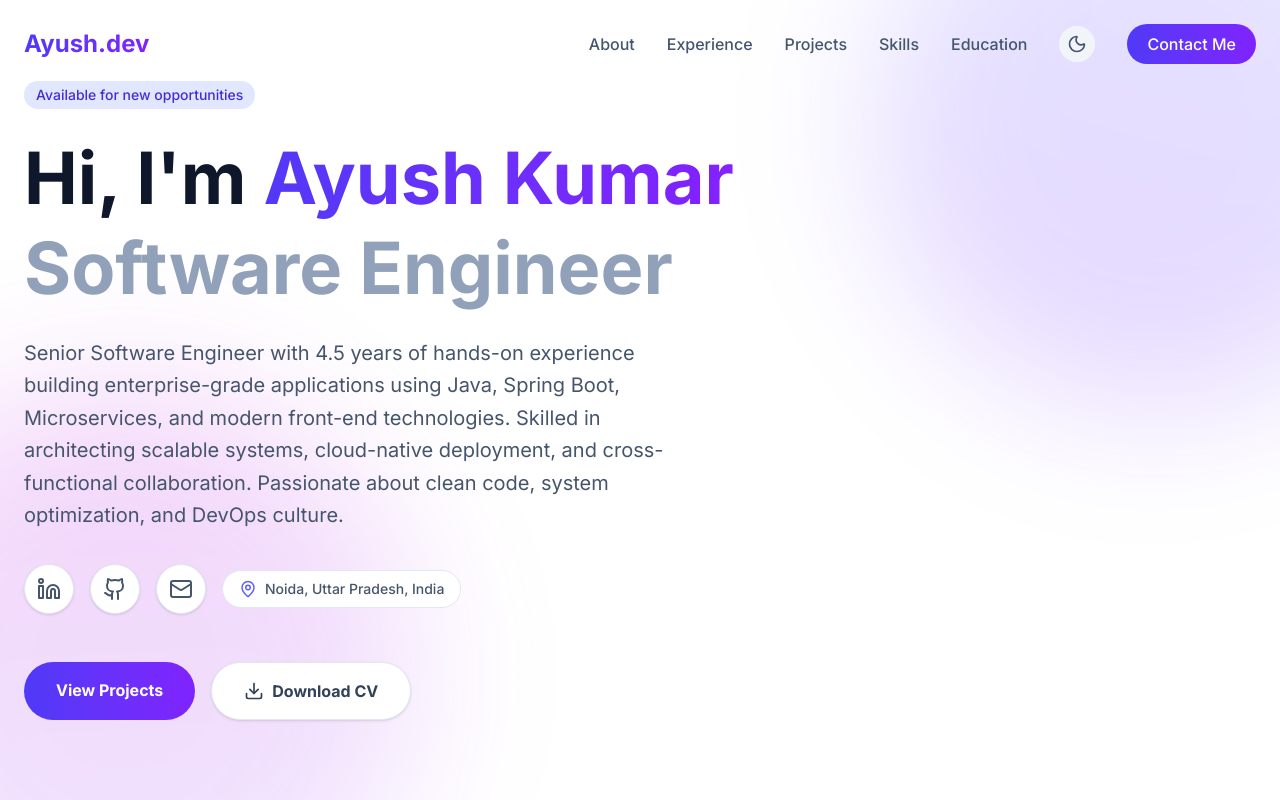
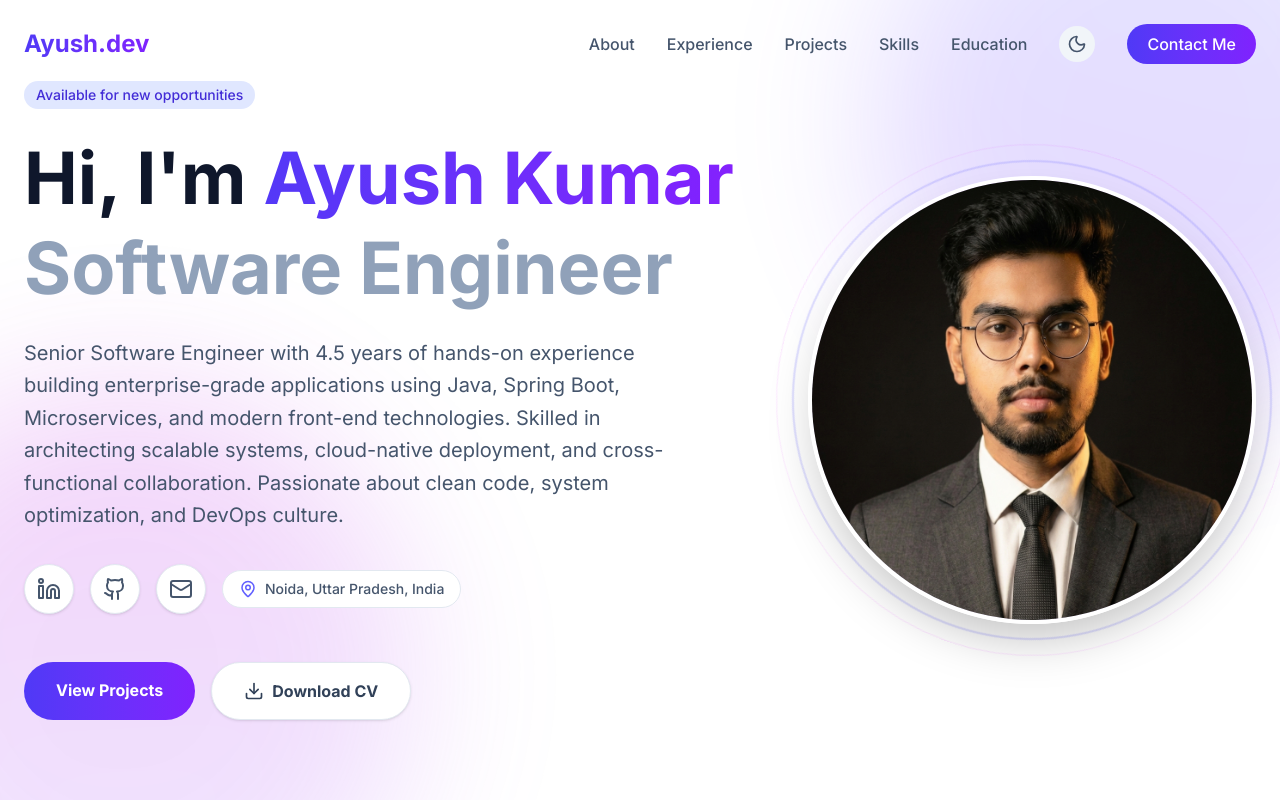
Before and after one commit to dixitayush/Portfolio-next, a Next.js app: page / in a window 1280 px wide. Shown: the top 800 px of the page. Built offline with nearby package versions, Linux system fonts and the light colour scheme.

Commit message:
add Hero component and profile image for the portfolio landing section.

```diff
--- a/src/app/components/Hero.tsx
+++ b/src/app/components/Hero.tsx
@@ -5,6 +5,7 @@ import { motion } from 'framer-motion';
 import { Github, Linkedin, Mail, MapPin, Download } from 'lucide-react';
 import { portfolioData } from '../data/portfolio';
 import Link from 'next/link';
+import Image from 'next/image';
 
 export default function Hero() {
     return (
@@ -36,7 +37,8 @@ export default function Hero() {
             />
 
             <div className="container mx-auto px-6 relative z-10">
-                <div className="max-w-4xl">
+                <div className="flex flex-col lg:flex-row items-center justify-between gap-12">
+                    <div className="flex-1 text-center lg:text-left">
                         <motion.div
                             initial={{ opacity: 0, y: 20 }}
                             animate={{ opacity: 1, y: 0 }}
@@ -65,7 +67,7 @@ export default function Hero() {
                             initial={{ opacity: 0, y: 20 }}
                             animate={{ opacity: 1, y: 0 }}
                             transition={{ duration: 0.5, delay: 0.2 }}
-                        className="text-lg md:text-xl text-slate-600 dark:text-slate-400 mb-8 max-w-2xl leading-relaxed"
+                            className="text-lg md:text-xl text-slate-600 dark:text-slate-400 mb-8 max-w-2xl leading-relaxed mx-auto lg:mx-0"
                         >
                             {portfolioData.summary}
                         </motion.p>
@@ -74,7 +76,7 @@ export default function Hero() {
                             initial={{ opacity: 0, y: 20 }}
                             animate={{ opacity: 1, y: 0 }}
                             transition={{ duration: 0.5, delay: 0.3 }}
-                        className="flex flex-wrap gap-4 items-center mb-12"
+                            className="flex flex-wrap gap-4 items-center justify-center lg:justify-start mb-12"
                         >
                             <Link
                                 href={portfolioData.linkedin}
@@ -107,7 +109,7 @@ export default function Hero() {
                             initial={{ opacity: 0, y: 20 }}
                             animate={{ opacity: 1, y: 0 }}
                             transition={{ duration: 0.5, delay: 0.4 }}
-                        className="flex flex-col sm:flex-row gap-4"
+                            className="flex flex-col sm:flex-row gap-4 justify-center lg:justify-start"
                         >
                             <Link
                                 href="#projects"
@@ -125,6 +127,28 @@ export default function Hero() {
                             </Link>
                         </motion.div>
                     </div>
+
+                    <motion.div
+                        initial={{ opacity: 0, scale: 0.5 }}
+                        animate={{ opacity: 1, scale: 1 }}
+                        transition={{ duration: 0.5 }}
+                        className="flex-1 relative max-w-sm lg:max-w-md w-full"
+                    >
+                        <div className="relative aspect-square rounded-full overflow-hidden border-4 border-white dark:border-slate-800 shadow-2xl">
+                            <div className="absolute inset-0 bg-gradient-to-tr from-indigo-500/20 to-fuchsia-500/20 z-0"></div>
+                            <Image
+                                src="/profile.png"
+                                alt={portfolioData.name}
+                                fill
+                                className="object-cover z-10"
+                                priority
+                            />
+                        </div>
+                        {/* Decorative Ring */}
+                        <div className="absolute -inset-4 border-2 border-indigo-500/20 rounded-full -z-10 animate-[spin_10s_linear_infinite]" />
+                        <div className="absolute -inset-8 border border-fuchsia-500/10 rounded-full -z-20 animate-[spin_15s_linear_infinite_reverse]" />
+                    </motion.div>
+                </div>
             </div>
         </section>
     );
```
Also changed, not shown: public/profile.png (added). Lines whose indentation alone changed are shown as unchanged.
